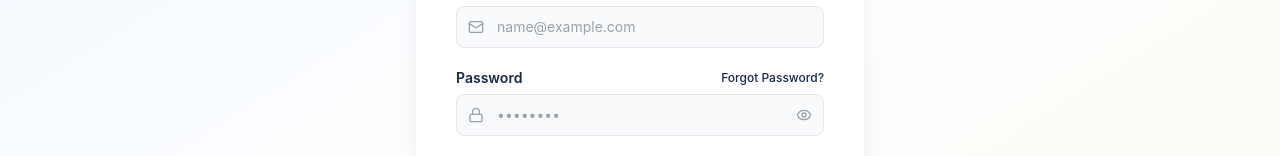
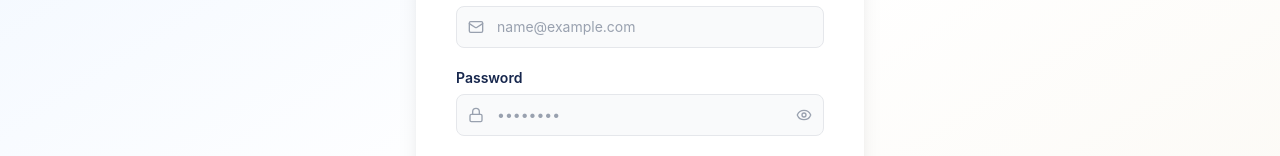
Before and after one commit to ryandvdlcrz/galilee-hotel-booking, a React (Vite) app in the folder frontend/: page /login in a window 1280 px wide. Shown: the part 376-532 px from the top of the page. Built offline with nearby package versions, Linux system fonts and the light colour scheme; no server answers.

Commit message:
remove forgot password

```diff
--- a/frontend/src/pages/LoginPage.jsx
+++ b/frontend/src/pages/LoginPage.jsx
@@ -90,9 +90,6 @@ export default function LoginPage() {
                 <label htmlFor="password" className="block text-sm font-semibold text-[#16264c]">
                   Password
                 </label>
-                <Link to="/forgot-password" className="text-xs font-medium text-[#16264c] hover:underline">
-                  Forgot Password?
-                </Link>
               </div>
               <div className="relative">
                 <Lock className="pointer-events-none absolute left-3 top-1/2 h-4 w-4 -translate-y-1/2 text-gray-400" />
```
